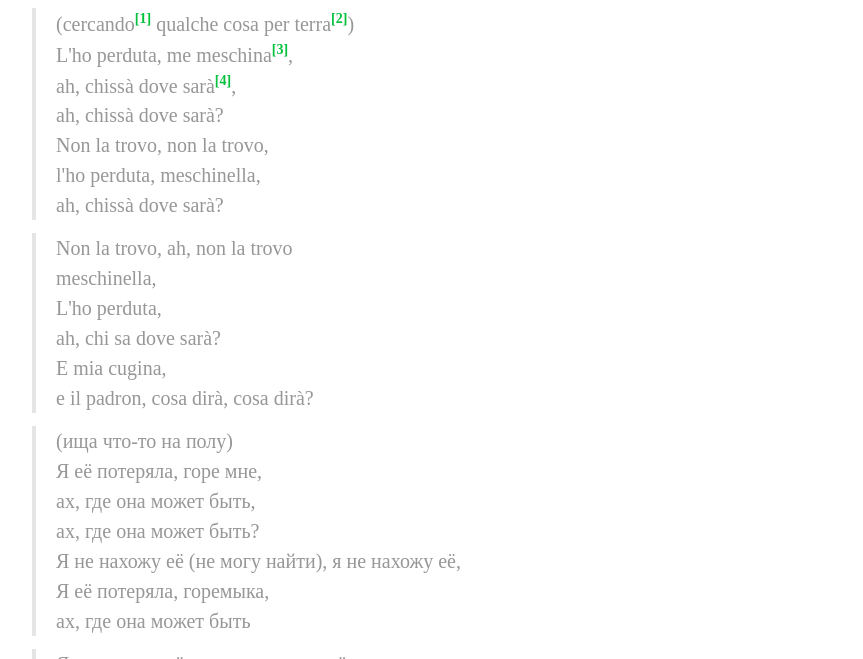
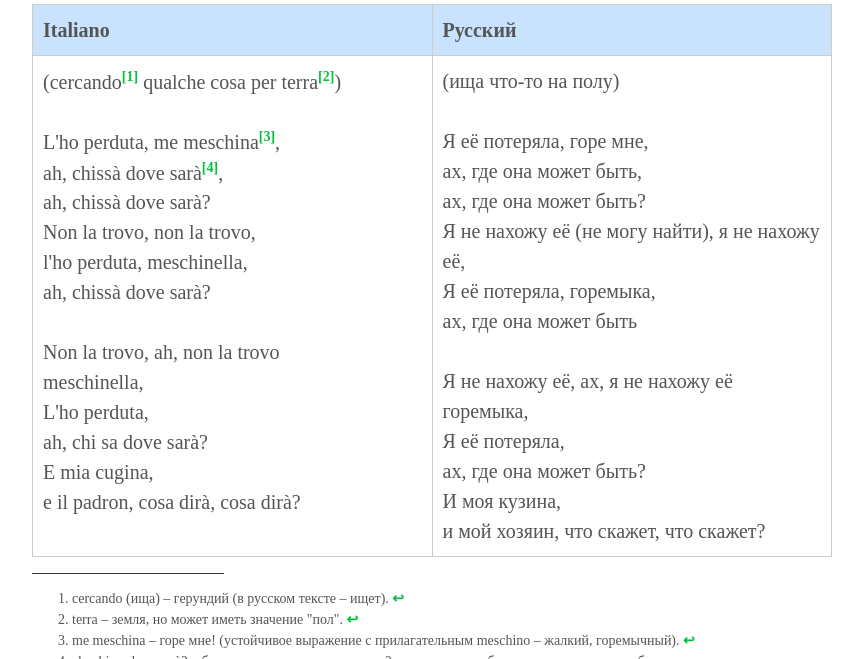
Before and after one commit to postolny/postolny.github.io, a Jekyll site: the page built from _posts/2021-01-19-aria-di-barbarina.md, in a window 1280 px wide and 900 px high, scrolled down 887 px, cut to the strip 241-900 px from the top of the window. Shown: the whole strip, without its empty margins (208-1071 px from the left). Built offline with Jekyll 4.4.1, drawn with Linux system fonts in a browser that asks for light colours.

Commit message:
Add files via upload

```diff
--- a/_posts/2021-01-19-aria-di-barbarina.md
+++ b/_posts/2021-01-19-aria-di-barbarina.md
@@ -10,35 +10,9 @@ tags: Музыка
 
 {% include youtube.html id='F-XVqXmUunk' %}
 
-> (cercando[^1] qualche cosa per terra[^2])
-L'ho perduta, me meschina[^3],
-ah, chissà dove sarà[^4],
-ah, chissà dove sarà?
-Non la trovo, non la trovo,
-l'ho perduta, meschinella,
-ah, chissà dove sarà?
-
-> Non la trovo, ah, non la trovo
-meschinella,
-L'ho perduta,
-ah, chi sa dove sarà?
-E mia cugina,
-e il padron, cosa dirà, cosa dirà?
-
-> (ища что-то на полу)
-Я её потеряла, горе мне,
-ах, где она может быть,
-ах, где она может быть?
-Я не нахожу её (не могу найти), я не нахожу её,
-Я её потеряла, горемыка,
-ах, где она может быть
-
-> Я не нахожу её, ах, я не нахожу её
-горемыка,
-Я её потеряла,
-ах, где она может быть?
-И моя кузина,
-и мой хозяин, что скажет, что скажет?
+| Italiano | Русский |
+|----------|---------|
+|(cercando[^1] qualche cosa per terra[^2])<br><br>L'ho perduta, me meschina[^3],<br>ah, chissà dove sarà[^4], <br>ah, chissà dove sarà?<br>Non la trovo, non la trovo,<br>l'ho perduta, meschinella,<br>ah, chissà dove sarà?<br><br>Non la trovo, ah, non la trovo<br>meschinella,<br>L'ho perduta,<br>ah, chi sa dove sarà?<br>E mia cugina,<br>e il padron, cosa dirà, cosa dirà?|(ища что-то на полу)<br><br>Я её потеряла, горе мне,<br>ах, где она может быть,<br>ах, где она может быть?<br>Я не нахожу её (не могу найти), я не нахожу её,<br>Я её потеряла, горемыка,<br>ах, где она может быть<br><br>Я не нахожу её, ах, я не нахожу её<br>горемыка,<br>Я её потеряла,<br>ах, где она может быть?<br>И моя кузина,<br>и мой хозяин, что скажет, что скажет?|
 
 [^1]: cercando (ища) – герундий (в русском тексте – ищет).
 
```
